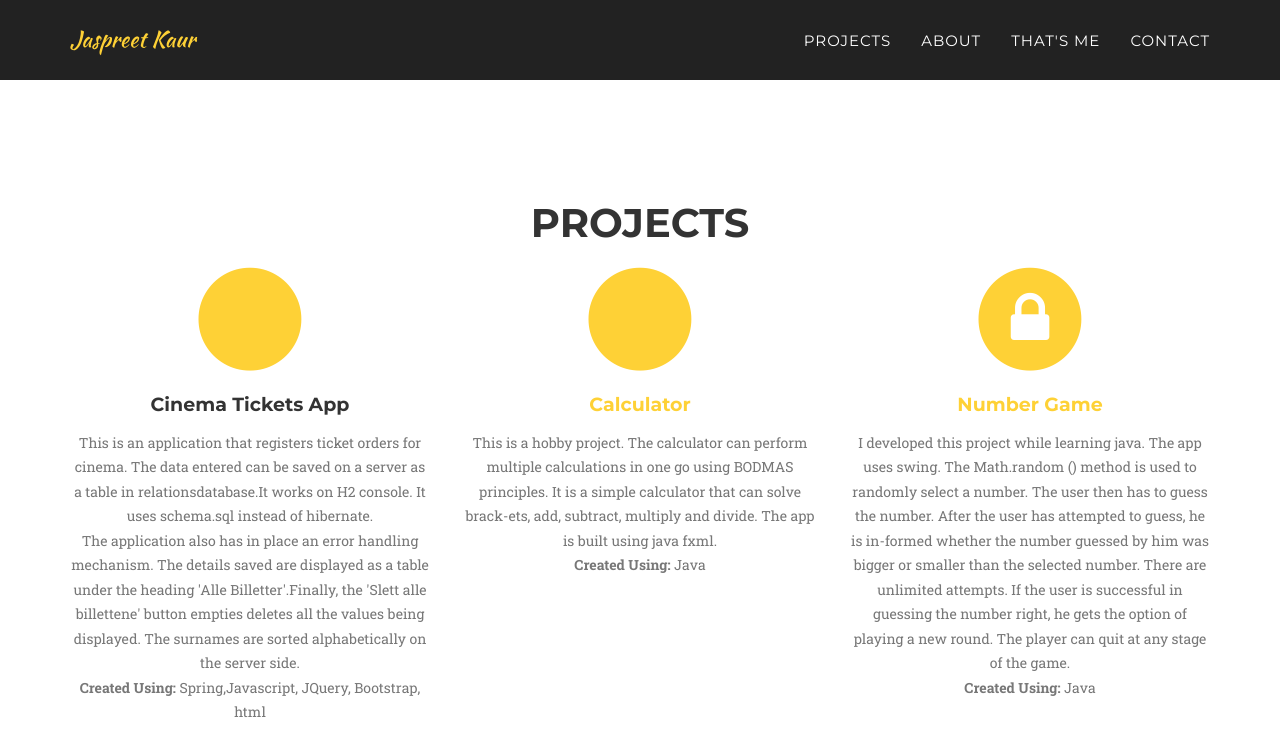
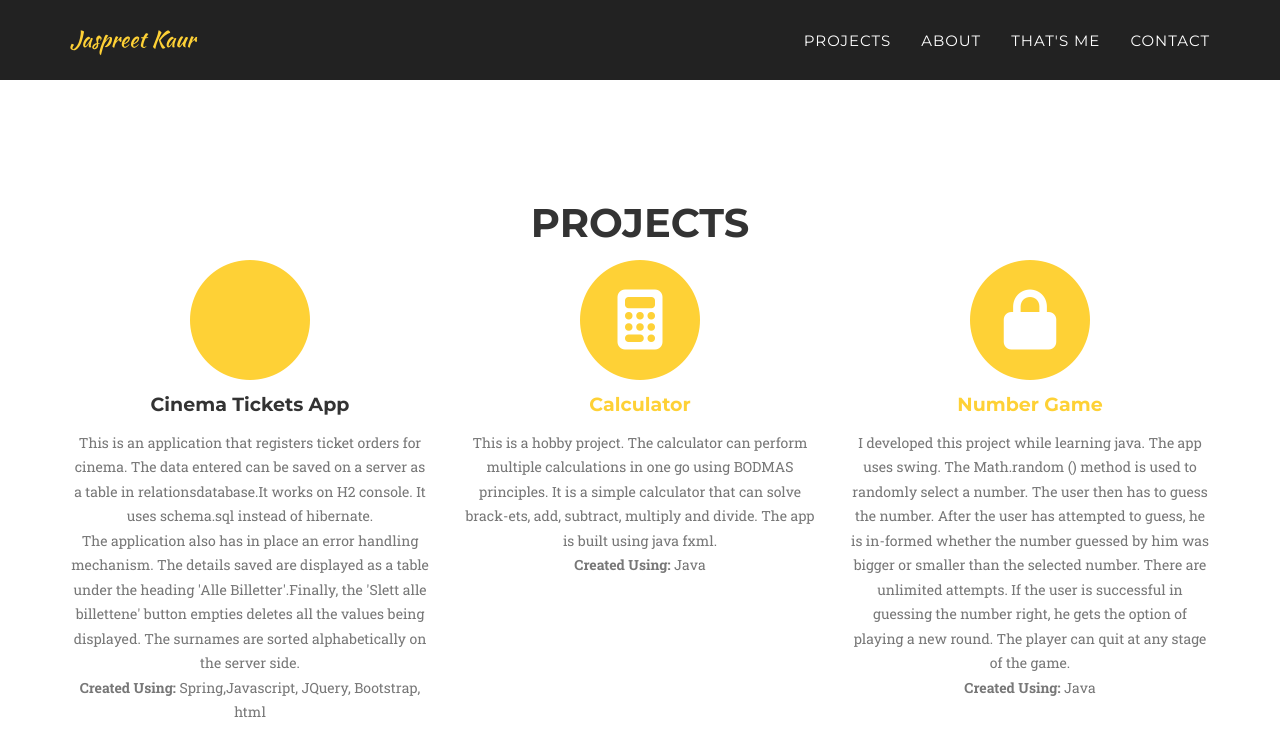
Before and after one commit to jas2908/jas2908.github.io, a Jekyll site: the page built from index.html, in a window 1280 px wide and 900 px high, scrolled down 707 px. Shown: the top 756 px of the window. Built offline with Jekyll 4.4.1, drawn with Linux system fonts in a browser that asks for light colours; nearby versions of some CDN libraries; some web fonts are replaced.

Commit message:
experiment

```diff
--- a/_includes/services.html
+++ b/_includes/services.html
@@ -1,4 +1,5 @@
 <!-- Services Section -->
+<script src="https://kit.fontawesome.com/2381321e64.js" crossorigin="anonymous"></script>
     <section id="services">
         <div class="container">
             <div class="row">
@@ -12,7 +13,7 @@
                     <span class="fa-stack fa-4x">
                         <i class="fa fa-circle fa-stack-2x text-primary"></i>
 <!--                        <i class="fa fa-shopping-cart fa-stack-1x fa-inverse"></i>-->
-                        <i class="fa-solid fa-film fa-stack-1x "></i>
+                        <i class="fa-solid fa-film" fa-stack-1x></i>
                     </span>
                     <h4 class="service-heading">Cinema Tickets App</h4>
                     <p class="text-muted">This is an application that registers ticket orders for cinema. The data entered can be saved on a server as a table in relationsdatabase.It works on H2 console. It uses schema.sql instead of hibernate.<br> The application also has in place an error handling mechanism. The details saved are displayed as a table under the heading 'Alle Billetter'.Finally, the 'Slett alle billettene' button empties deletes all the values being displayed. The surnames are sorted alphabetically on the server side.<br>
```
